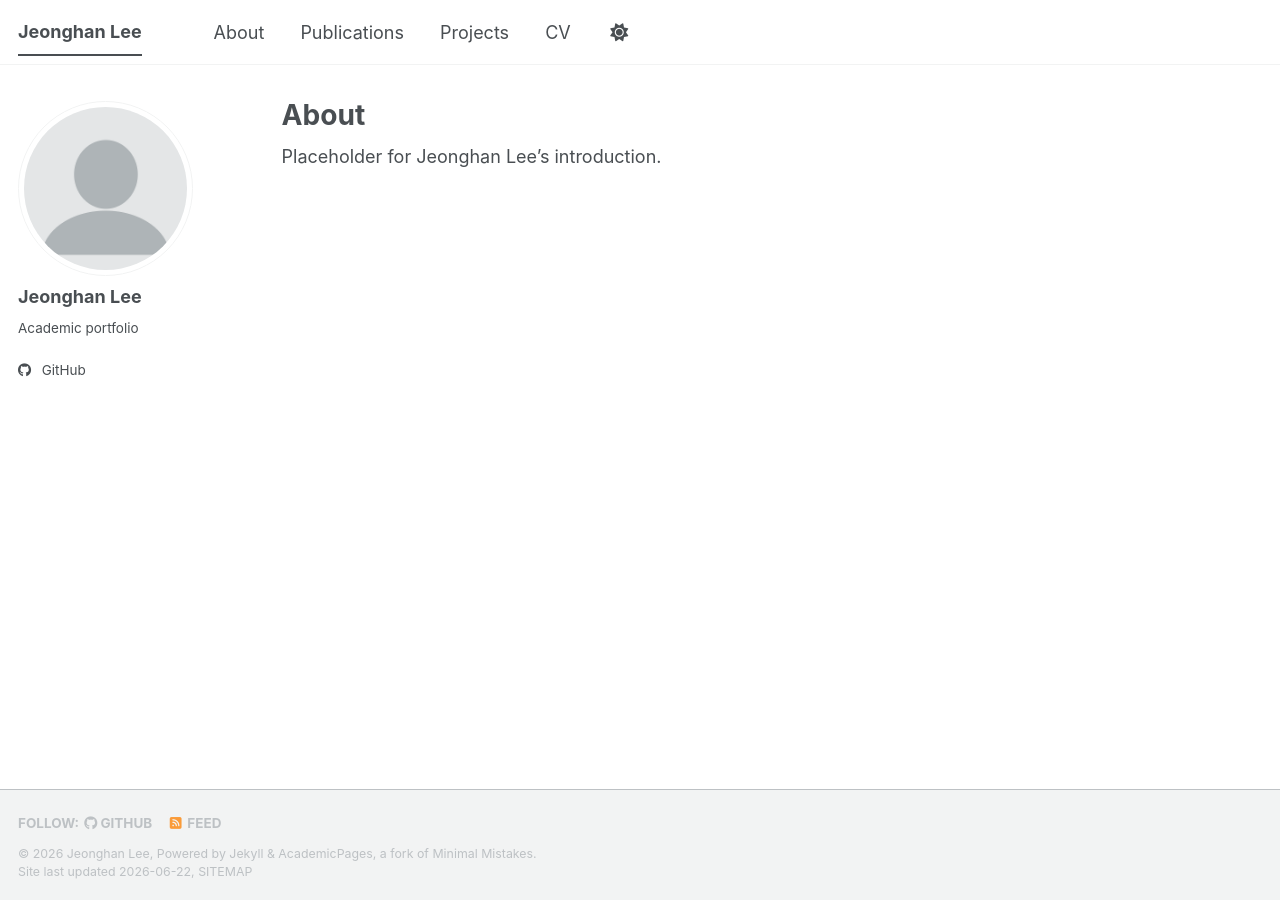
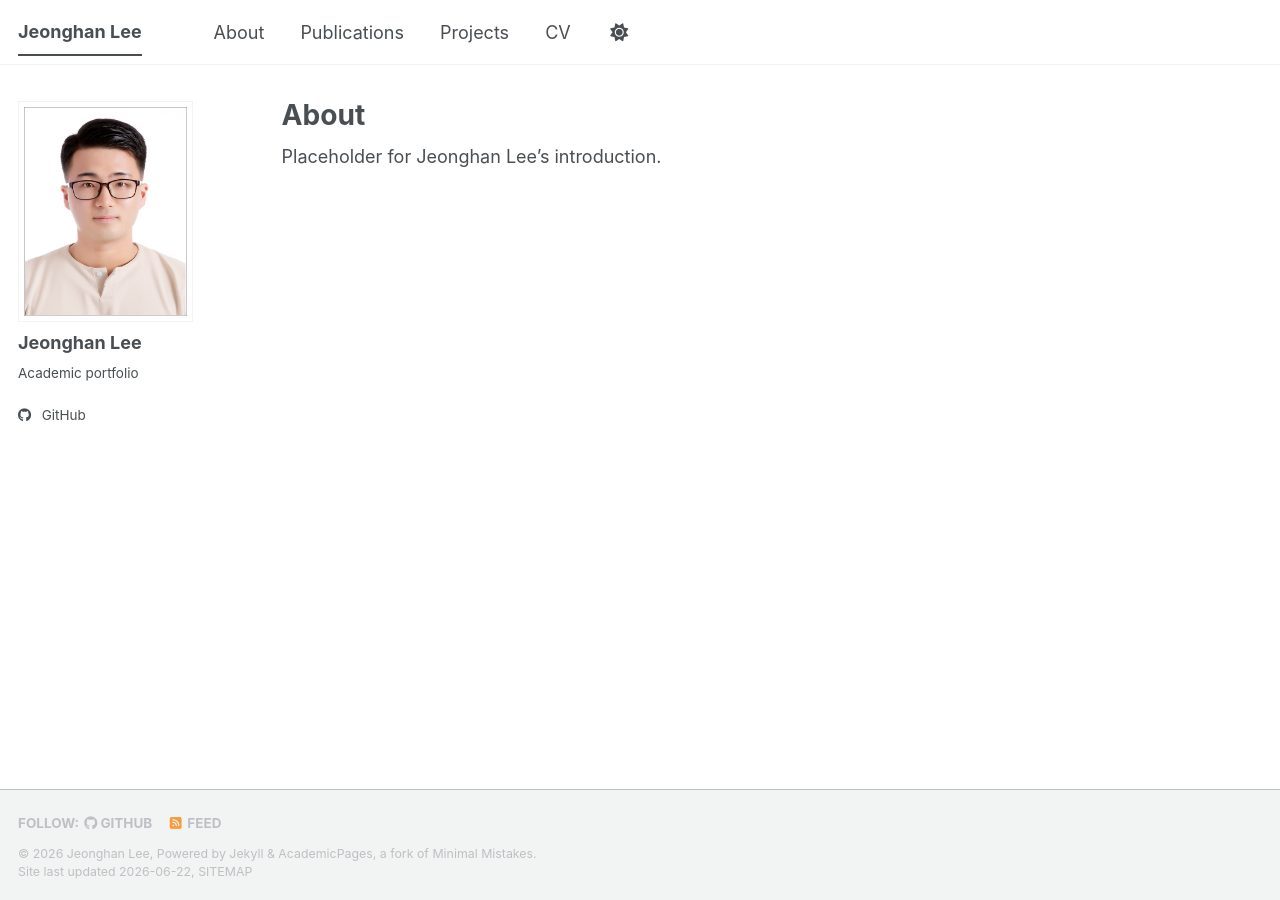
Before and after one commit to jhan-lee/jhan-lee.github.io, a Jekyll site: the page built from _pages/about.md, in a window 1280 px wide. Built offline with Jekyll 4.4.1, drawn with Linux system fonts in a browser that asks for light colours; a script bundle is joined from its source files by our own code; library files that are not in the unit come from our copies.

Commit message:
add profile

```diff
--- a/_config.yml
+++ b/_config.yml
@@ -23,7 +23,7 @@ repository               : "jhan-lee/jhan-lee.github.io"
 #               Additional customization can be done by editing /_includes/author-profile.html
 author:
   # Biographic information
-  avatar           : "profile.png"
+  avatar           : "profile.jpg"
   name             : "Jeonghan Lee"
   pronouns         : # example: "she/her"
   bio              : "Academic portfolio"
--- a/_includes/masthead.html
+++ b/_includes/masthead.html
@@ -19,7 +19,7 @@
             </li>
           {% endfor %}
           <li id="theme-toggle" class="masthead__menu-item persist tail">
-            <a role="button" aria-labelledby="theme-icon"><i id="theme-icon" class="fa-solid fa-sun" aria-hidden="true" title="toggle theme"></i></a>
+            <a role="button" aria-labelledby="theme-icon"><i id="theme-icon" class="fa-solid fa-sun" aria-hidden="true" title="Light mode"></i></a>
           </li>
         </ul>
         <ul class="hidden-links hidden"></ul>
--- a/_sass/layout/_sidebar.scss
+++ b/_sass/layout/_sidebar.scss
@@ -155,7 +155,7 @@
 
   img {
     max-width: 175px;
-    border-radius: 50%;
+    border-radius: 0;
 
     @include breakpoint($large) {
       padding: 5px;
--- a/assets/js/_main.js
+++ b/assets/js/_main.js
@@ -33,9 +33,11 @@ let setTheme = (theme) => {
   if (use_theme === "dark") {
     $("html").attr("data-theme", "dark");
     $("#theme-icon").removeClass("fa-sun").addClass("fa-moon");
+    $("#theme-icon").attr("title", "Dark mode");
   } else if (use_theme === "light") {
     $("html").removeAttr("data-theme");
     $("#theme-icon").removeClass("fa-moon").addClass("fa-sun");
+    $("#theme-icon").attr("title", "Light mode");
   }
 };
 
--- a/package.json
+++ b/package.json
@@ -4,7 +4,7 @@
   "description": "Academic Pages Mistakes Jekyll theme npm build scripts",
   "repository": {
     "type": "git",
-    "url": "https://github.com/academicpages/academicpages.github.io"
+    "url": "https://github.com/jhan-lee/jhan-lee.github.io"
   },
   "keywords": [
     "jekyll",
@@ -19,7 +19,7 @@
   "bugs": {
     "url": "https://github.com/academicpages/academicpages.github.io/issues"
   },
-  "homepage": "https://github.com/academicpages/academicpages.github.io",
+  "homepage": "https://jhan-lee.github.io",
   "engines": {
     "node": ">= 0.10.0"
   },
```
Also changed, not shown: _data/cv.json (+5 -5 lines), images/profile.jpg (added), images/profile.png (deleted), 1 other file.
